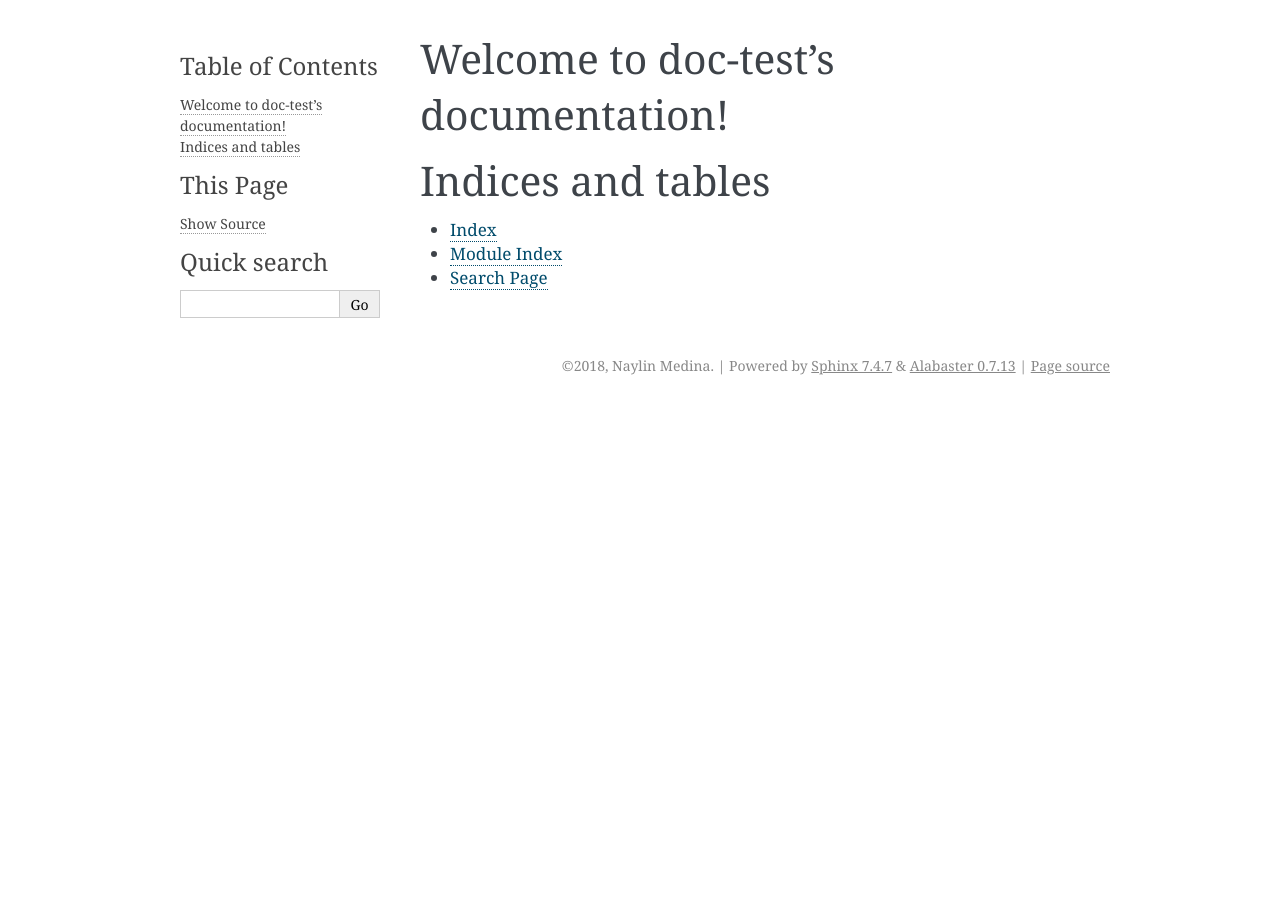
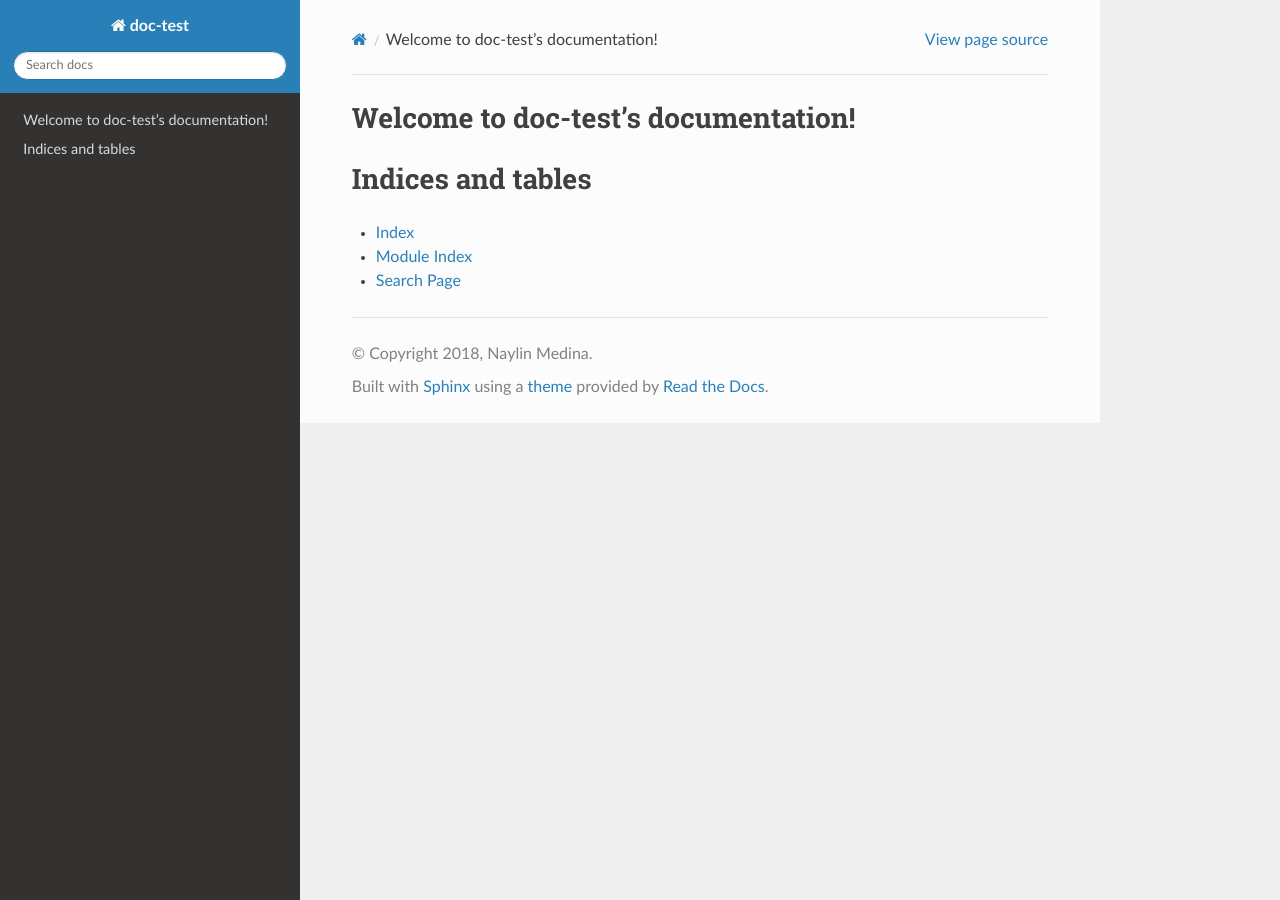
Before and after one commit to flyve-mdm/doc, a Sphinx documentation site: the page built from source/index.rst, in a window 1280 px wide. Built offline with Sphinx 7.4.7 and the Read the Docs theme 2.0.0, drawn with Linux system fonts in a browser that asks for light colours; some of the changed lines change nothing that is shown.

Commit message:
docs(theme): add sphinx_rtd_theme
Signed-off-by: Naylin <nmedina@teclib.com>

```diff
--- a/source/conf.py
+++ b/source/conf.py
@@ -75,7 +75,7 @@ pygments_style = 'sphinx'
 # The theme to use for HTML and HTML Help pages.  See the documentation for
 # a list of builtin themes.
 #
-html_theme = 'alabaster'
+html_theme = "sphinx_rtd_theme"
 
 # Theme options are theme-specific and customize the look and feel of a theme
 # further.  For a list of options available for each theme, see the
--- a/source/index.rst
+++ b/source/index.rst
@@ -1,8 +1,3 @@
-.. doc-test documentation master file, created by
-   sphinx-quickstart on Tue Mar 20 17:11:57 2018.
-   You can adapt this file completely to your liking, but it should at least
-   contain the root `toctree` directive.
-
 Welcome to doc-test's documentation!
 ====================================
 
```
